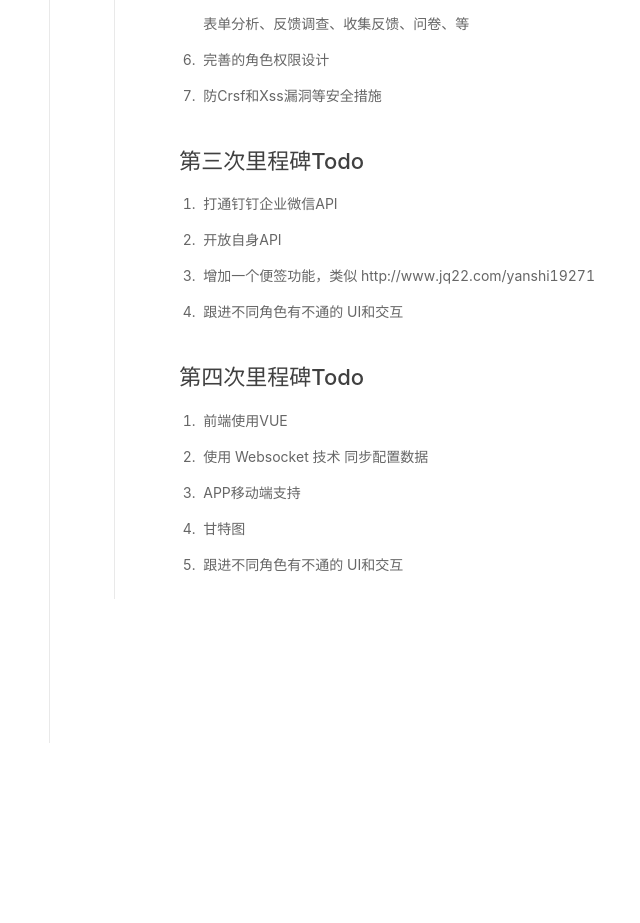
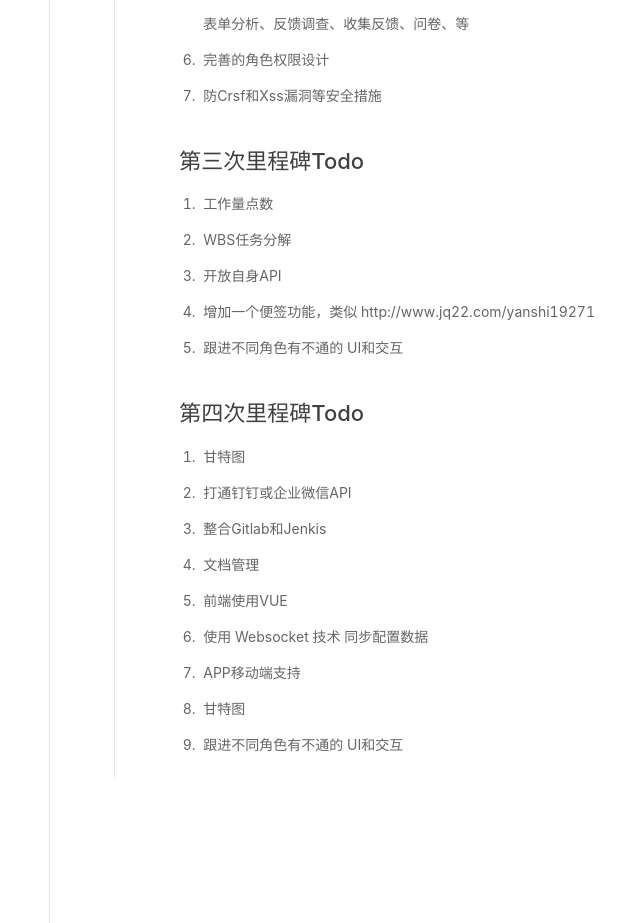
Before and after one commit to gopeak/masterlab_site, a PHP site: page /todo.php in a window 1280 px wide. Shown: the part 311-1234 px from the top of the page, without its empty margins (217-857 px from the left). Before the commit the page ends 1054 px from the top, so only its background shows below. Run offline with PHP 8.4, Linux system fonts and the light colour scheme; some libraries are stand-ins or nearby versions.

Commit message:
更新里程碑

```diff
--- a/ant/milestone.php
+++ b/ant/milestone.php
@@ -108,7 +108,7 @@ $page = 'milestone';
                 <p>2018.4.1,确定了产品结构和关系，输出文档和交互页面</p>
                 <p></p>
                 <h2>组建团队</h2>
-                <p>2017.12.1,Lyman和Mo以联合创始人的身份加入</p>
+                <p>2017.12.1</p>
                 <p></p>
 
             </article>
--- a/ant/todo.php
+++ b/ant/todo.php
@@ -61,7 +61,8 @@ $page = 'milestone';
 
                 <h2>第三次里程碑Todo</h2>
                 <ol>
-                    <li>打通钉钉企业微信API</li>
+                    <li>工作量点数</li>
+                    <li>WBS任务分解</li>
                     <li>开放自身API</li>
                     <li>增加一个便签功能，类似 http://www.jq22.com/yanshi19271</li>
                     <li>跟进不同角色有不通的 UI和交互</li>
@@ -69,6 +70,10 @@ $page = 'milestone';
 
                 <h2>第四次里程碑Todo</h2>
                 <ol>
+                    <li>甘特图</li>
+                    <li>打通钉钉或企业微信API</li>
+                    <li>整合Gitlab和Jenkis</li>
+                    <li>文档管理</li>
                     <li>前端使用VUE</li>
                     <li>使用 Websocket 技术 同步配置数据</li>
                     <li>APP移动端支持</li>
```
